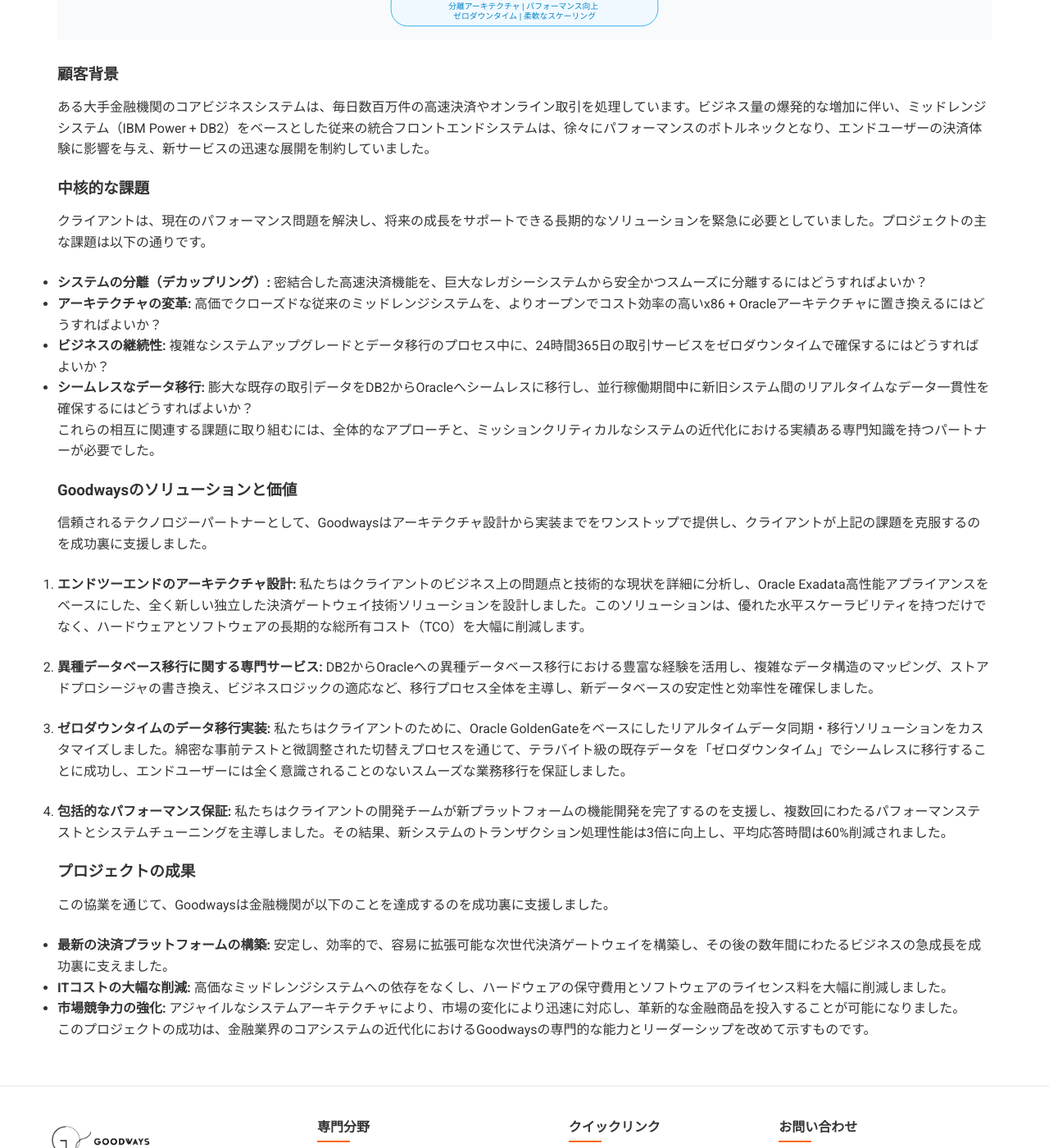
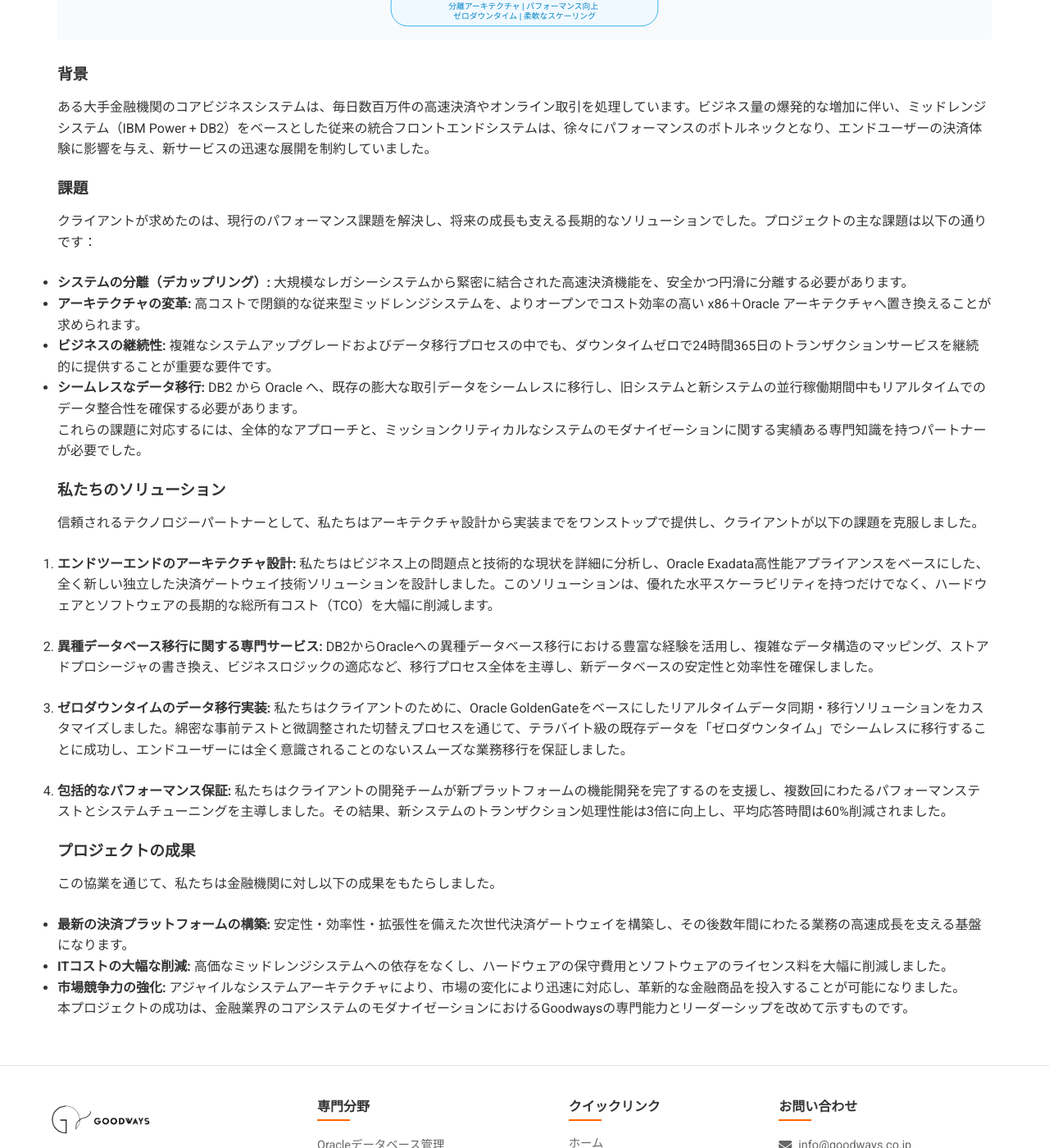
Before and after one commit to goodwaysIT/ja, a Jekyll site: the page built from _projects/payment-gateway-modernization.md, in a window 1280 px wide and 1400 px high, scrolled down 1069 px. Shown: the whole window at 82% size. Built offline with Jekyll 4.4.1, drawn with Linux system fonts in a browser that asks for light colours; some of the changed text lies outside the part shown.

Commit message:
Update payment-gateway-modernization.md

```diff
--- a/_projects/payment-gateway-modernization.md
+++ b/_projects/payment-gateway-modernization.md
@@ -1,38 +1,38 @@
 ---
 layout: page
-title: "大手金融機関のコア決済ゲートウェイの近代化"
-description: "本ケーススタディでは、Goodwaysが大手金融機関のコア決済ゲートウェイを、レガシーなミッドレンジシステム（IBM Power+DB2）から最新のスケーラブルなプラットフォーム（x86+Oracle）へ移行し、ゼロダウンタイムと3倍のパフォーマンス向上を実現した近代化プロジェクトについて詳述します。"
-excerpt: "私たちは、金融機関のコア決済システムをIBM Power+DB2から高性能なx86+Oracleプラットフォームへ移行することで近代化しました。このプロジェクトには、決済ゲートウェイの分割、GoldenGateを用いたゼロダウンタイムのデータ移行が含まれ、結果として3倍のパフォーマンス向上と大幅なコスト削減を実現しました。"
+title: "大手金融機関におけるコア決済ゲートウェイのモダナイゼーション"
+description: "本記事では、Goodwaysが大手金融機関のコア決済ゲートウェイを、レガシーなミッドレンジシステム（IBM Power+DB2）から最新のスケーラブルなプラットフォーム（x86+Oracle）へ移行し、ゼロダウンタイムと3倍のパフォーマンス向上を実現した近代化プロジェクトについて詳述します。"
+excerpt: "私たちは、金融機関のコア決済システムをIBM Power+DB2から高性能なx86+Oracleプラットフォームへ移行することでモダナイゼーションしました。このプロジェクトには、決済ゲートウェイの分割、GoldenGateを用いたゼロダウンタイムのデータ移行が含まれ、結果として3倍のパフォーマンス向上と大幅なコスト削減を実現しました。"
 order: 5
 image: /assets/images/case-studies/payment-gateway-modernization.svg
 tags: ["システム統合", "決済ゲートウェイ", "データベース移行", "Oracle", "Exadata", "GoldenGate", "パフォーマンス最適化", "FinTech"]
 ---
 
-# 大手金融機関のコア決済ゲートウェイの近代化
+# 大手金融機関におけるコア決済ゲートウェイのモダナイゼーション
 
 ![決済ゲートウェイ近代化アーキテクチャ]({{ '/assets/images/case-studies/payment-gateway-architecture.svg' | relative_url }})
 
-### 顧客背景
+### 背景
 
 ある大手金融機関のコアビジネスシステムは、毎日数百万件の高速決済やオンライン取引を処理しています。ビジネス量の爆発的な増加に伴い、ミッドレンジシステム（IBM Power + DB2）をベースとした従来の統合フロントエンドシステムは、徐々にパフォーマンスのボトルネックとなり、エンドユーザーの決済体験に影響を与え、新サービスの迅速な展開を制約していました。
 
-### 中核的な課題
+### 課題
 
-クライアントは、現在のパフォーマンス問題を解決し、将来の成長をサポートできる長期的なソリューションを緊急に必要としていました。プロジェクトの主な課題は以下の通りです。
+クライアントが求めたのは、現行のパフォーマンス課題を解決し、将来の成長も支える長期的なソリューションでした。プロジェクトの主な課題は以下の通りです：
 
-- **システムの分離（デカップリング）:** 密結合した高速決済機能を、巨大なレガシーシステムから安全かつスムーズに分離するにはどうすればよいか？
-- **アーキテクチャの変革:** 高価でクローズドな従来のミッドレンジシステムを、よりオープンでコスト効率の高いx86 + Oracleアーキテクチャに置き換えるにはどうすればよいか？
-- **ビジネスの継続性:** 複雑なシステムアップグレードとデータ移行のプロセス中に、24時間365日の取引サービスをゼロダウンタイムで確保するにはどうすればよいか？
-- **シームレスなデータ移行:** 膨大な既存の取引データをDB2からOracleへシームレスに移行し、並行稼働期間中に新旧システム間のリアルタイムなデータ一貫性を確保するにはどうすればよいか？
+- **システムの分離（デカップリング）:** 大規模なレガシーシステムから緊密に結合された高速決済機能を、安全かつ円滑に分離する必要があります。
+- **アーキテクチャの変革:** 高コストで閉鎖的な従来型ミッドレンジシステムを、よりオープンでコスト効率の高い x86＋Oracle アーキテクチャへ置き換えることが求められます。
+- **ビジネスの継続性:** 複雑なシステムアップグレードおよびデータ移行プロセスの中でも、ダウンタイムゼロで24時間365日のトランザクションサービスを継続的に提供することが重要な要件です。
+- **シームレスなデータ移行:** DB2 から Oracle へ、既存の膨大な取引データをシームレスに移行し、旧システムと新システムの並行稼働期間中もリアルタイムでのデータ整合性を確保する必要があります。
 
-これらの相互に関連する課題に取り組むには、全体的なアプローチと、ミッションクリティカルなシステムの近代化における実績ある専門知識を持つパートナーが必要でした。
+これらの課題に対応するには、全体的なアプローチと、ミッションクリティカルなシステムのモダナイゼーションに関する実績ある専門知識を持つパートナーが必要でした。
 
-### Goodwaysのソリューションと価値
+### 私たちのソリューション
 
-信頼されるテクノロジーパートナーとして、Goodwaysはアーキテクチャ設計から実装までをワンストップで提供し、クライアントが上記の課題を克服するのを成功裏に支援しました。
+信頼されるテクノロジーパートナーとして、私たちはアーキテクチャ設計から実装までをワンストップで提供し、クライアントが以下の課題を克服しました。
 
 1.  **エンドツーエンドのアーキテクチャ設計:**
-    私たちはクライアントのビジネス上の問題点と技術的な現状を詳細に分析し、Oracle Exadata高性能アプライアンスをベースにした、全く新しい独立した決済ゲートウェイ技術ソリューションを設計しました。このソリューションは、優れた水平スケーラビリティを持つだけでなく、ハードウェアとソフトウェアの長期的な総所有コスト（TCO）を大幅に削減します。
+    私たちはビジネス上の問題点と技術的な現状を詳細に分析し、Oracle Exadata高性能アプライアンスをベースにした、全く新しい独立した決済ゲートウェイ技術ソリューションを設計しました。このソリューションは、優れた水平スケーラビリティを持つだけでなく、ハードウェアとソフトウェアの長期的な総所有コスト（TCO）を大幅に削減します。
 
 2.  **異種データベース移行に関する専門サービス:**
     DB2からOracleへの異種データベース移行における豊富な経験を活用し、複雑なデータ構造のマッピング、ストアドプロシージャの書き換え、ビジネスロジックの適応など、移行プロセス全体を主導し、新データベースの安定性と効率性を確保しました。
@@ -45,9 +45,9 @@ tags: ["システム統合", "決済ゲートウェイ", "データベース移
 
 ### プロジェクトの成果
 
-この協業を通じて、Goodwaysは金融機関が以下のことを達成するのを成功裏に支援しました。
-- **最新の決済プラットフォームの構築:** 安定し、効率的で、容易に拡張可能な次世代決済ゲートウェイを構築し、その後の数年間にわたるビジネスの急成長を成功裏に支えました。
+この協業を通じて、私たちは金融機関に対し以下の成果をもたらしました。
+- **最新の決済プラットフォームの構築:** 安定性・効率性・拡張性を備えた次世代決済ゲートウェイを構築し、その後数年間にわたる業務の高速成長を支える基盤になります。
 - **ITコストの大幅な削減:** 高価なミッドレンジシステムへの依存をなくし、ハードウェアの保守費用とソフトウェアのライセンス料を大幅に削減しました。
 - **市場競争力の強化:** アジャイルなシステムアーキテクチャにより、市場の変化により迅速に対応し、革新的な金融商品を投入することが可能になりました。
 
-このプロジェクトの成功は、金融業界のコアシステムの近代化におけるGoodwaysの専門的な能力とリーダーシップを改めて示すものです。
+本プロジェクトの成功は、金融業界のコアシステムのモダナイゼーションにおけるGoodwaysの専門能力とリーダーシップを改めて示すものです。
```
